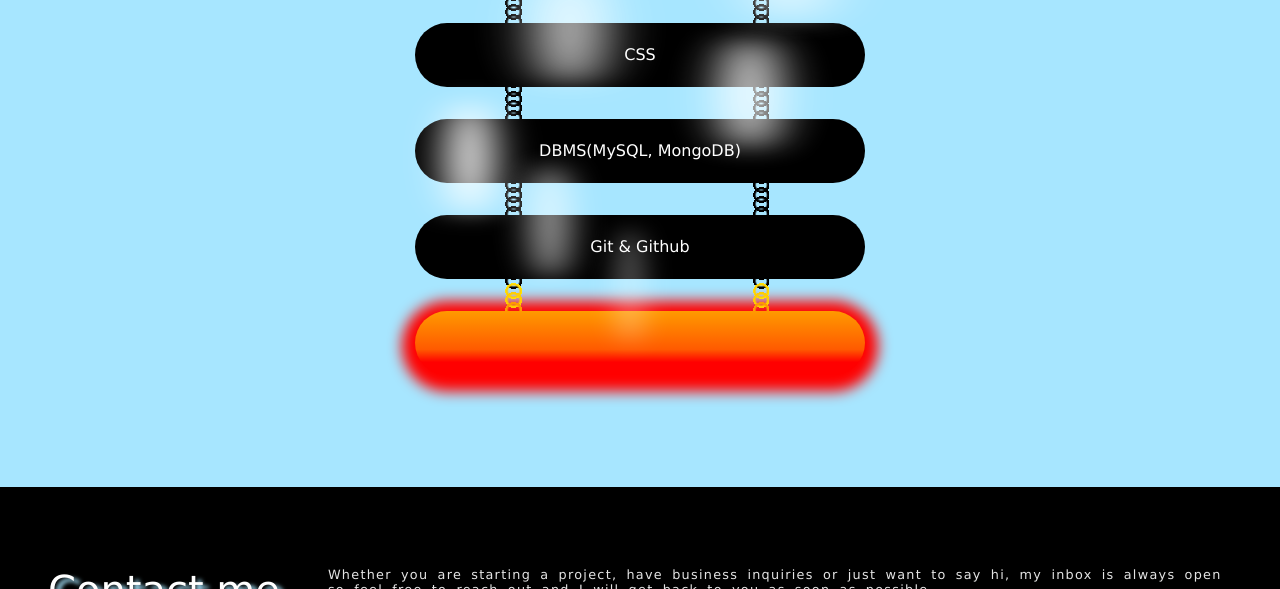
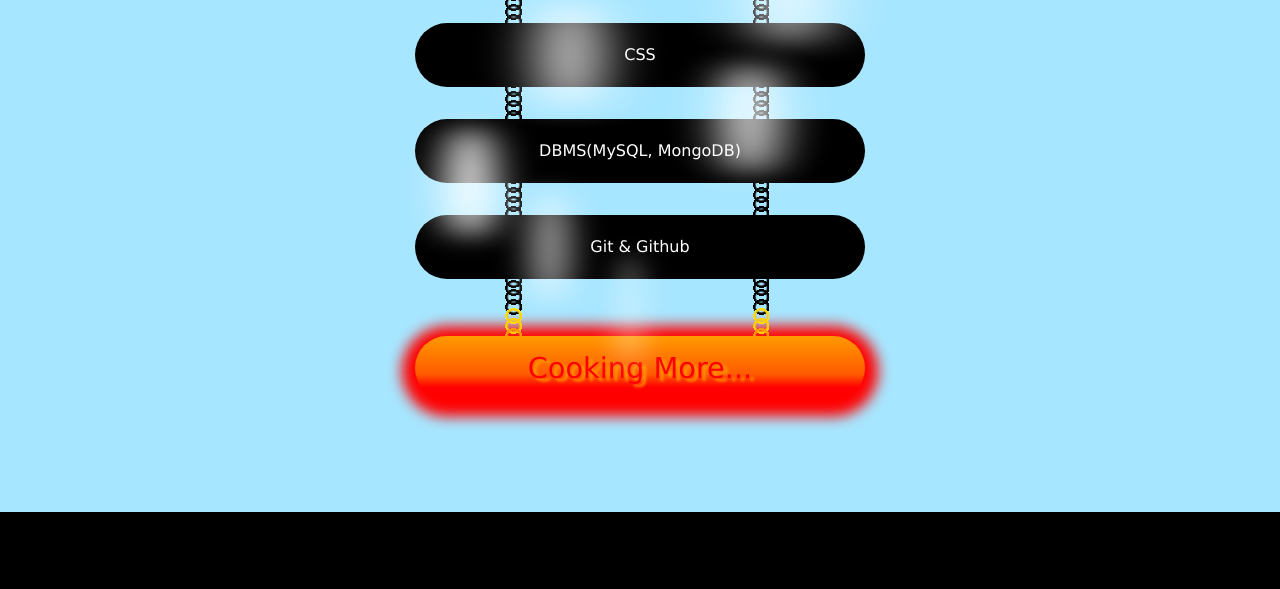
Before and after one commit to roshanlal0156/roshan-lal-rl, a plain HTML site: page index.html in a window 1280 px wide. Shown: the part 1871-2460 px from the top of the page. Drawn offline with Linux system fonts and the light colour scheme.

Commit message:
added font to last skill element

```diff
--- a/index.html
+++ b/index.html
@@ -99,7 +99,7 @@
           <div class="skill skill8 chaining">CSS</div>
           <div class="skill skill9 chaining">DBMS(MySQL, MongoDB)</div>
           <div class="skill skill1 chaining">Git & Github</div>
-          <div class="skill skill10 chaining last-skill-element"></div>
+          <div class="skill skill10 chaining last-skill-element">Cooking More...</div>
           <div class="wind">
             <div style="--i: 1" class="wind-element"></div>
             <div style="--i: 13" class="wind-element"></div>
--- a/style.css
+++ b/style.css
@@ -300,6 +300,10 @@
     /* right: 20%; */
 }
 .last-skill-element {
+    font-size: var(--size-medium);
+    color: #ff0000;
+    text-shadow: 0.15em 0.1em 0.1em #ff9a00;
+
     background-image: linear-gradient(to top,#ff0000 20%,#ff5a00 40%, #ff9a00);
     box-shadow: 0 0.2rem 0.8rem 0.7rem #ff0000;
     animation: fireglow 3s ease infinite;
```
